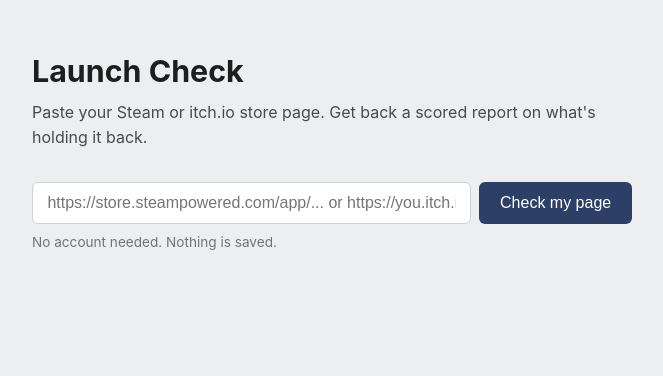
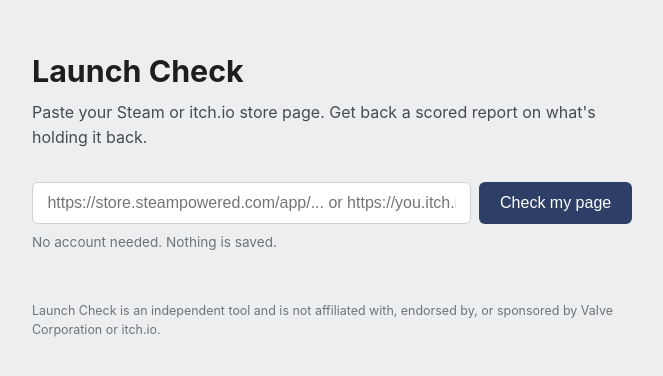
Before and after one commit to PlankMonster/launch-check, a Flask app: page / in a window 1280 px wide. Shown: the top 376 px of the page, without its empty margins (308-971 px from the left). Run offline with Flask 3, Linux system fonts and the light colour scheme.

Commit message:
Add files via upload

```diff
--- a/templates/index.html
+++ b/templates/index.html
@@ -38,6 +38,7 @@
   h2{font-size:1rem;text-transform:uppercase;letter-spacing:.05em;color:var(--muted);margin:2rem 0 .5rem;}
   .fix{padding:.6rem 0;border-bottom:1px solid var(--line);}
   .fix b{display:block;} .fix span{color:var(--ink-soft);font-size:.92rem;}
+  .disclaimer{margin-top:3rem;font-size:.78rem;color:var(--muted);}
 </style>
 </head>
 <body>
@@ -58,6 +59,7 @@
     <h2>Fixes ranked by impact</h2>
     <div id="fixes"></div>
   </div>
+  <footer class="disclaimer">Launch Check is an independent tool and is not affiliated with, endorsed by, or sponsored by Valve Corporation or itch.io.</footer>
 </div>
 <script>
 const f = document.getElementById('f');
```
